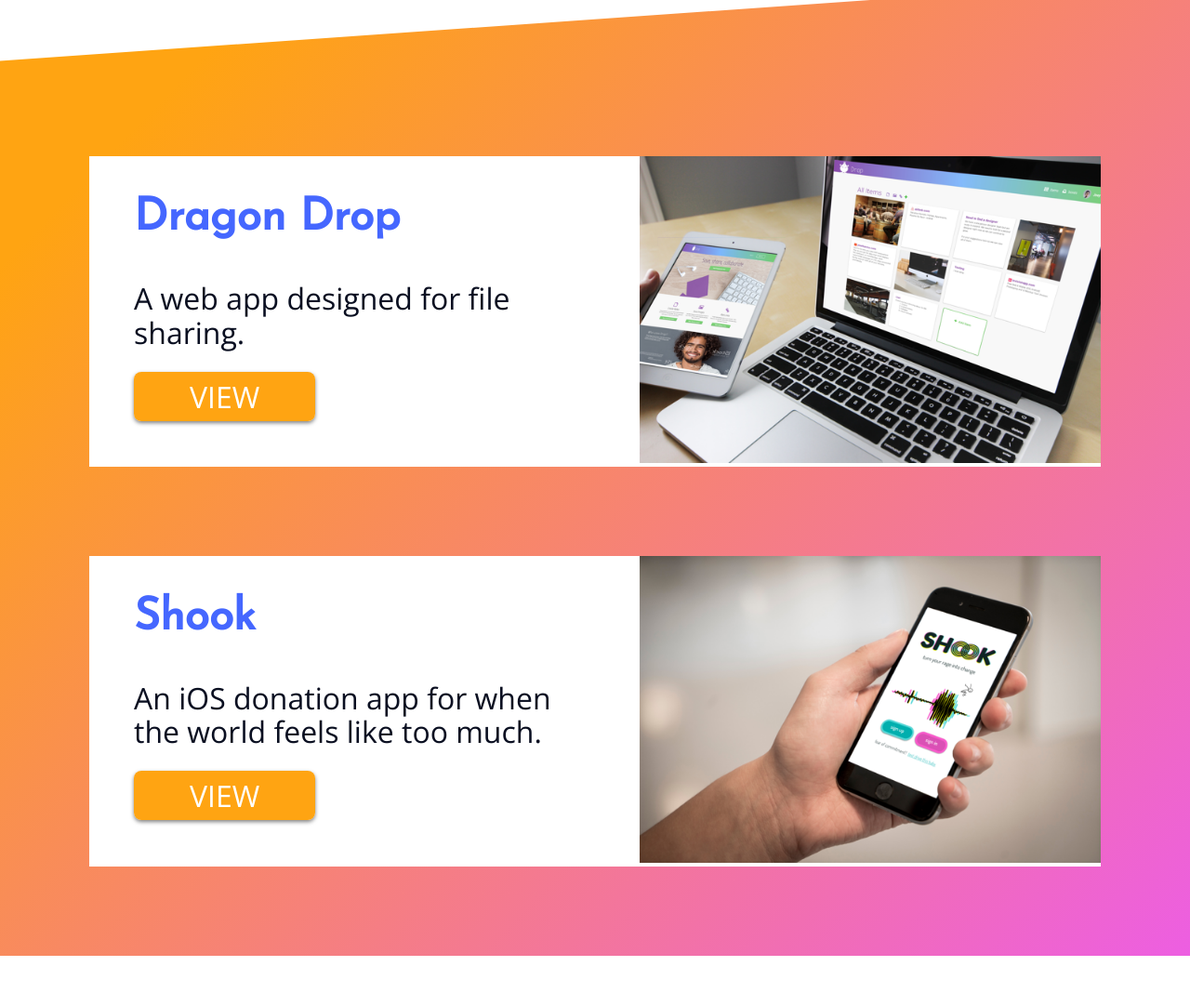
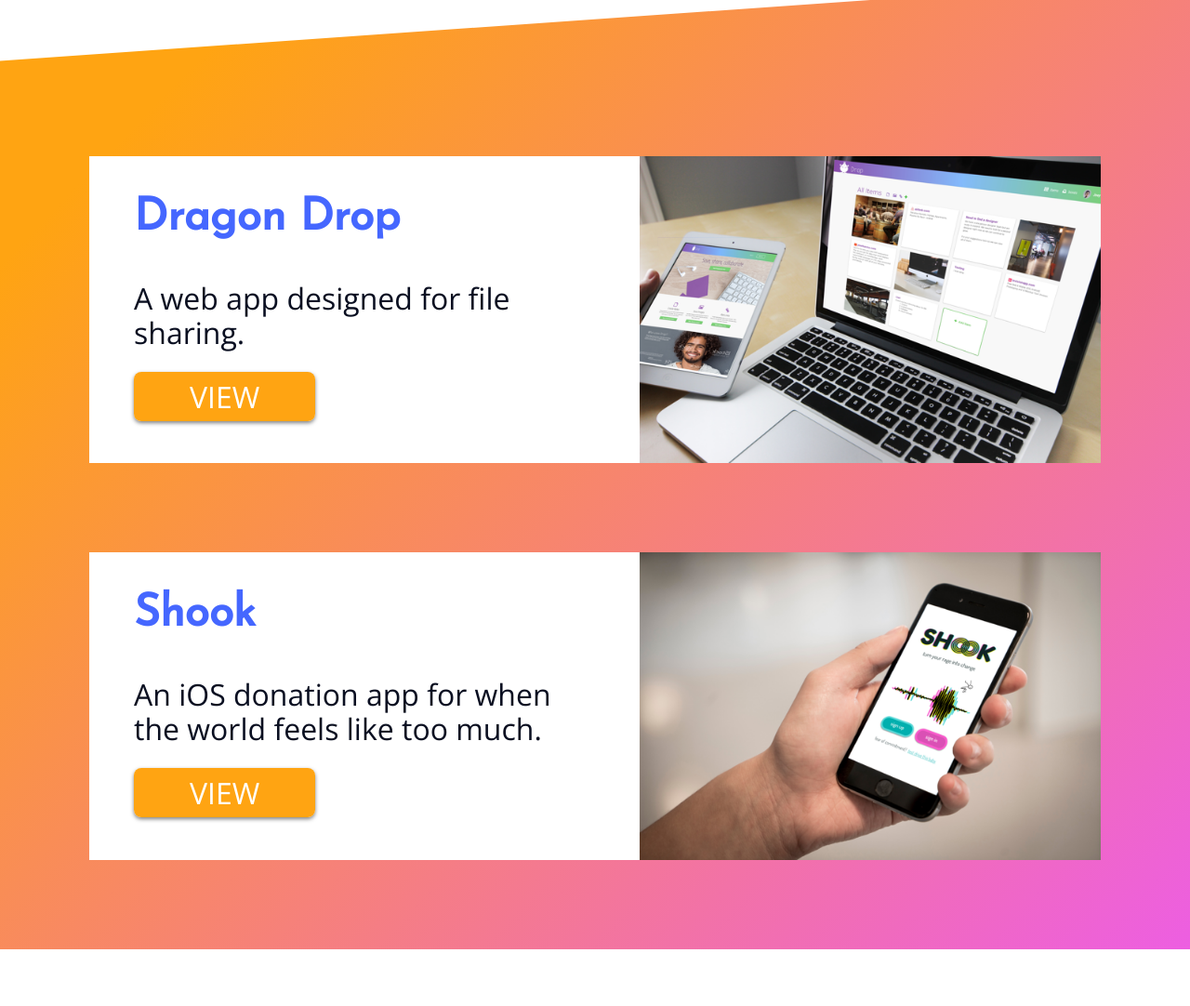
Before and after one commit to apenoyar/apenoyar.github.io, a plain HTML site: page index.html in a window 1280 px wide. Shown: the part 568-1650 px from the top of the page at 93% size. Drawn offline with nearby package versions, Linux system fonts and the light colour scheme.

Commit message:
removing white space around images

```diff
--- a/css/style.css
+++ b/css/style.css
@@ -111,10 +111,18 @@ header .hero {
   background: #FFFFFF;
   display: flex;
   margin: 6em;
+  justify-content: center;
+}
+.project-box.h1 {
+  font-size: 24px;
 }
 .project-box img {
   width: 100%;
+  height: 100%;
   justify-content: flex-end;
+}
+.project-image {
+  line-height: 0;
 }
 /* Button */
 .btn {
--- a/index.html
+++ b/index.html
@@ -45,7 +45,7 @@
                         <p>A web app designed for file sharing.</p>
                         <a href="dragondrop.html" class="btn">VIEW</a>
                     </div>
-                    <div class="one-half">
+                    <div class="one-half project-image">
                         <img src="images/dragondrop.png" alt="Dragon Drop">
                     </div>
                 </div>
@@ -56,7 +56,7 @@
                         <p>An iOS donation app for when the world feels like too much.</p>
                         <a href="shook.html" class="btn">VIEW</a>
                     </div>
-                    <div class="one-half">
+                    <div class="one-half project-image">
                         <img src="images/shook.png" alt="Shook">
                     </div>
                 </div>
```
